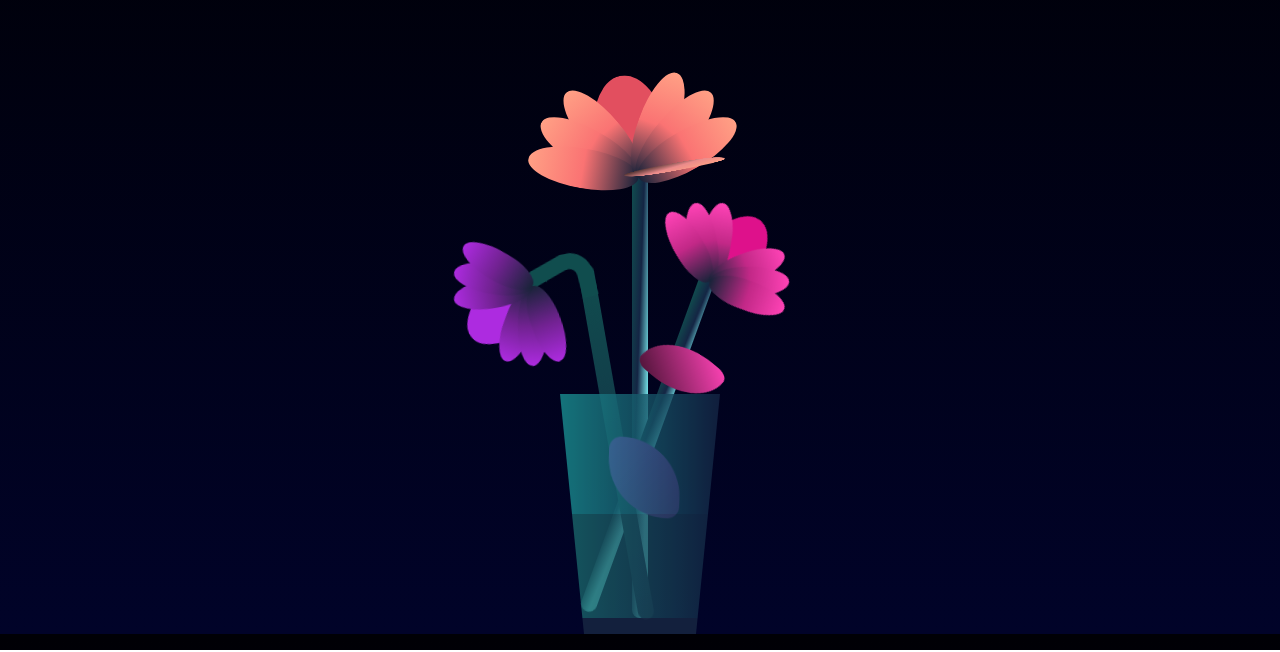
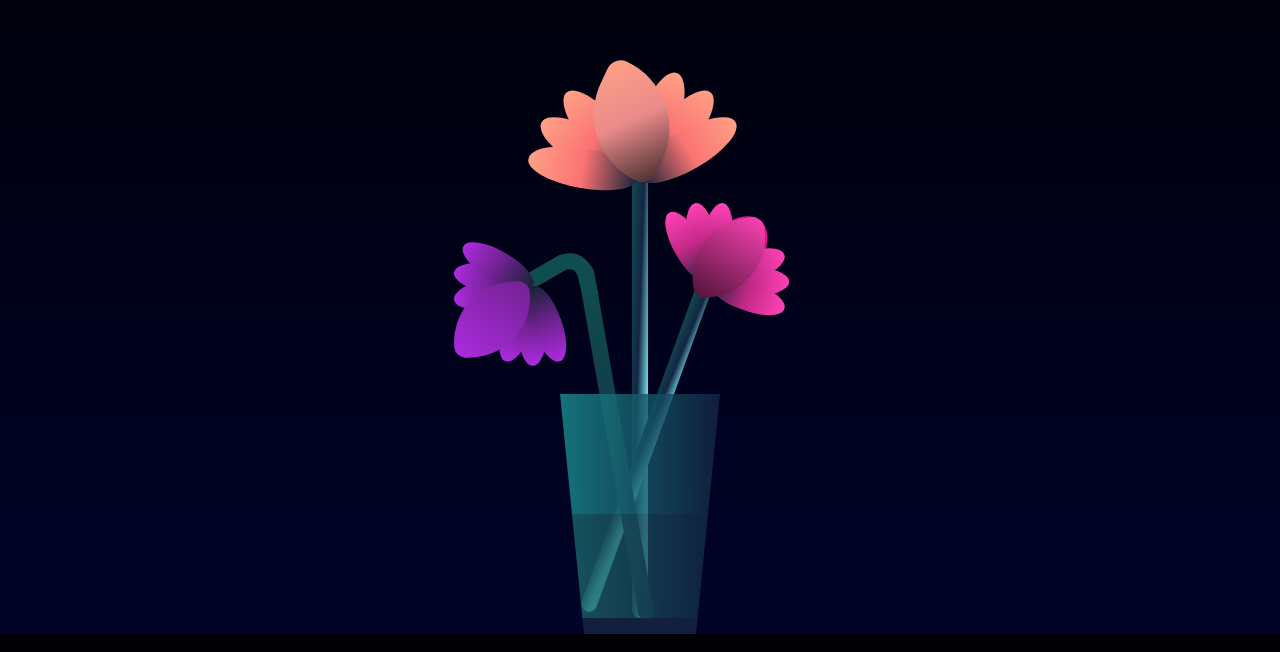
Before and after one commit to erenucuncu/zeynepincicekleri, a plain HTML site: page index.html in a window 1280 px wide. Shown: the part 166-818 px from the top of the page. Drawn offline with Linux system fonts and the light colour scheme.

Commit message:
Update index.html

```diff
--- a/index.html
+++ b/index.html
@@ -1,13 +1,11 @@
 <!DOCTYPE html>
-<html lang="en" >
+<html lang="en">
 <head>
   <meta charset="UTF-8">
   <title>Zeynep'in Çiçekleri</title>
   <link rel="stylesheet" href="./style.css">
-
 </head>
 <body>
-<!-- partial:index.partial.html -->
 <div class="flower">
   <div class="f-wrapper">
     <div class="flower__line"></div>
@@ -19,7 +17,7 @@
       <div class="flower__leaf flower__leaf--5"></div>
       <div class="flower__leaf flower__leaf--6"></div>
       <div class="flower__leaf flower__leaf--7"></div>
-                <div class="flower__leaf flower__leaf--8 flower__fall-down--yellow"></div>
+      <div class="flower__leaf flower__leaf--8"></div>
     </div>
   </div>
 
@@ -33,7 +31,7 @@
       <div class="flower__leaf flower__leaf--5"></div>
       <div class="flower__leaf flower__leaf--6"></div>
       <div class="flower__leaf flower__leaf--7"></div>
-                <div class="flower__leaf flower__leaf--8 flower__fall-down--pink"></div>
+      <div class="flower__leaf flower__leaf--8"></div>
     </div>
   </div>
 
@@ -47,12 +45,10 @@
       <div class="flower__leaf flower__leaf--5"></div>
       <div class="flower__leaf flower__leaf--6"></div>
       <div class="flower__leaf flower__leaf--7"></div>
-                <div class="flower__leaf flower__leaf--8 flower__fall-down--purple"></div>
+      <div class="flower__leaf flower__leaf--8"></div>
     </div>
   </div>
   <div class="flower__glass"></div>
 </div>
-<!-- partial -->
-
 </body>
 </html>
```
Lines whose indentation alone changed are shown as unchanged.
